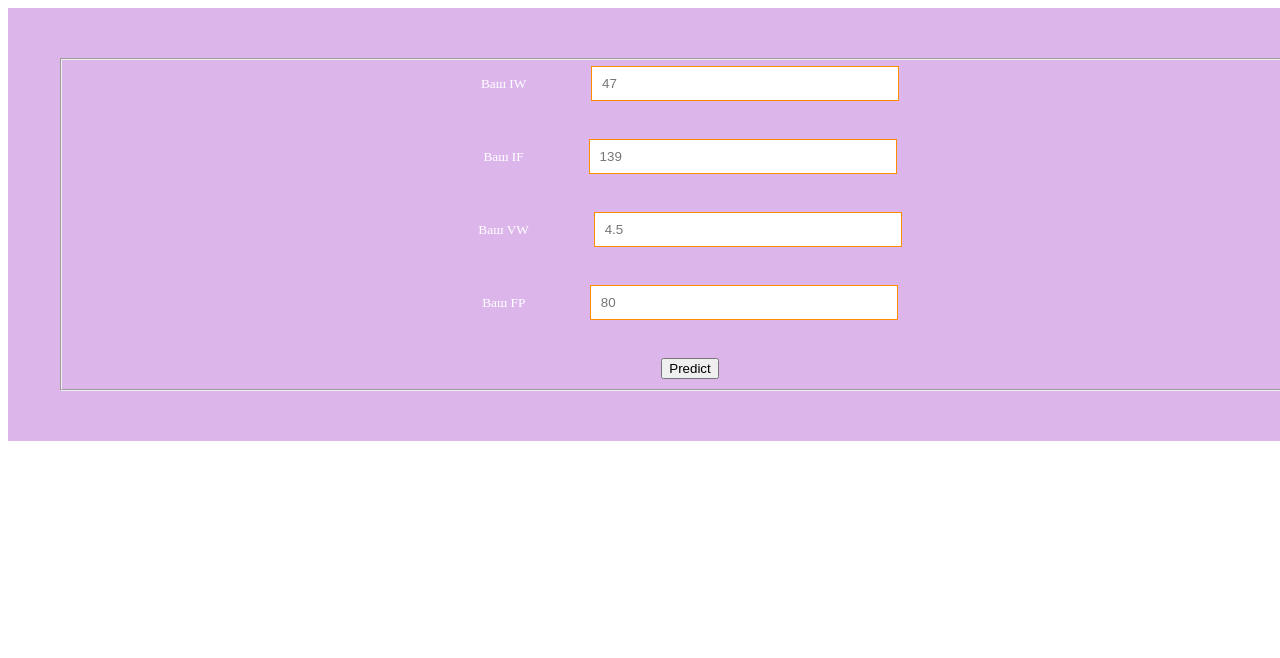
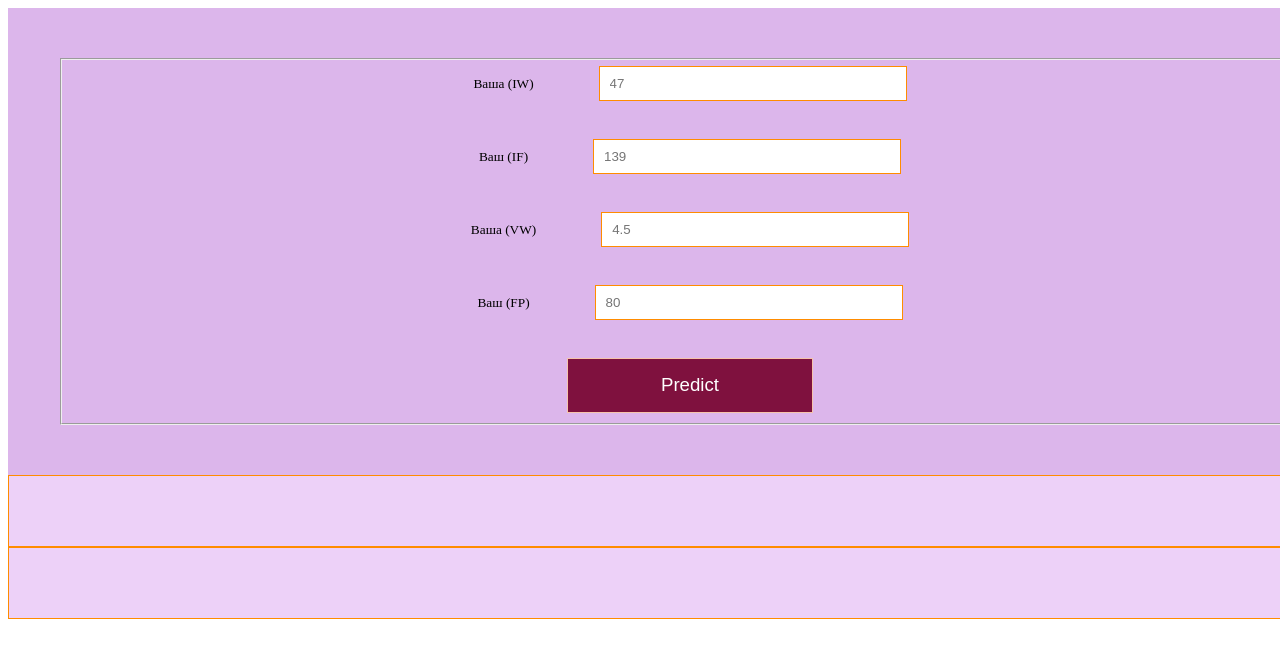
Before and after one commit to rebuzik/Bauman_course, a Flask app: page / in a window 1280 px wide; the page is wider, and only the part inside the window is pictured. Shown: the top 658 px of that part. Run offline with Flask 2, Linux system fonts and the light colour scheme; parts of the project's set-up code (start-up, migrations or seed data) failed here and were passed over.

Commit message:
Приложение+

```diff
--- a/app.py
+++ b/app.py
@@ -34,7 +34,7 @@ def main():
         y_pred = loaded_model.predict(X_list_for_predict_scaled)
 
 
-        return render_template('main.html', result = y_pred)
+        return render_template('main.html', result = y_pred, result2 = y_pred)
 
 if __name__ == '__main__':
     app.run(debug = True)
--- a/templates/main.html
+++ b/templates/main.html
@@ -2,13 +2,15 @@
 <style>
 form {
   display: block;
+  justify-content: flex-end;
   background: #dcb6eb;
   padding: 50px;
   width: 100%;
-  color: white;
+  color: black;
   margin-right: auto;
   margin-left: auto;
   text-align: center;
+  box-sizing:content-box;
 }
 
 form input {
@@ -21,6 +23,28 @@ form input {
   border: 1px solid #ff8c00;
 }
 
+div {
+  display: block;
+  background: #edd1f8;
+  padding: 35px;
+  width: 100%;
+  color: black;
+  margin-right: auto;
+  margin-left: auto;
+  text-align: center;
+  border: 1px solid #ff8c00;
+}
+
+button {
+	width: 20%;
+	font-size: 14pt;
+	color: white;
+	background: #7F113E;
+	height: 55px;
+	padding: 10px;
+	border: 1px solid #F5C4AB;
+}
+
 
 </style>
 
@@ -30,19 +54,19 @@ form input {
 
 <form action="{{url_for('main')}}" method="POST">
     <fieldset>
-        <small> Ваш IW </small>
+        <small> Ваша (IW) </small>
         <input type = "text"  class="form-control" name = "iw" placeholder="47" required="required" />
         <br>
         <br>
-        <small> Ваш IF </small>
+        <small> Ваш (IF) </small>
         <input type="text" name = 'if' placeholder="139" required="required"/>
         <br>
         <br>
-        <small> Ваш VW </small>
+        <small> Ваша (VW) </small>
         <input type="text" name = 'vw' placeholder="4.5" required="required"/>
         <br>
         <br>
-        <small> Ваш FP </small>
+        <small> Ваш (FP) </small>
         <input type="text" name = 'fp' placeholder="80" required="required"/>
         <br>
         <br>
@@ -55,10 +79,20 @@ form input {
 <div class="result" align="center">
     {% if result %}
         <br>
-        <p style="font-size:50px">
-        Прогнозируемая глубина шва
+        <p style="font-size:30px">
+        Прогнозируемая глубина шва Width
         </p>
-        <p style="font-size:50px"> {{result}}</p>
+        <p style="font-size:30px"> {{result}}</p>
+    {% endif %}
+</div><!doctype html>
+
+<div class="result2" align="center">
+    {% if result %}
+        <br>
+        <p style="font-size:30px">
+        Прогнозируемая ширина шва Depth
+        </p>
+        <p style="font-size:30px"> {{result}}</p>
     {% endif %}
 </div><!doctype html>
 <style>
```
